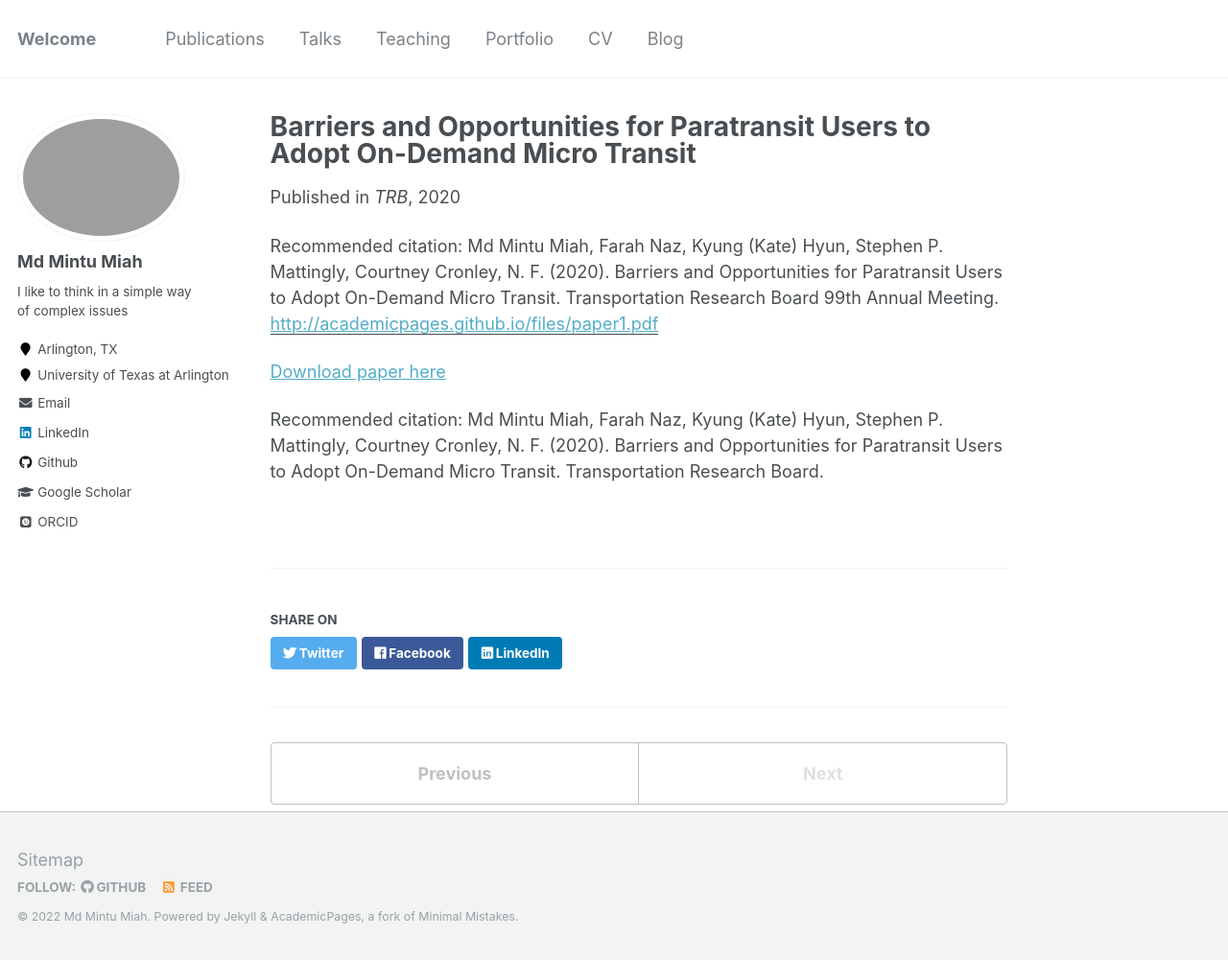
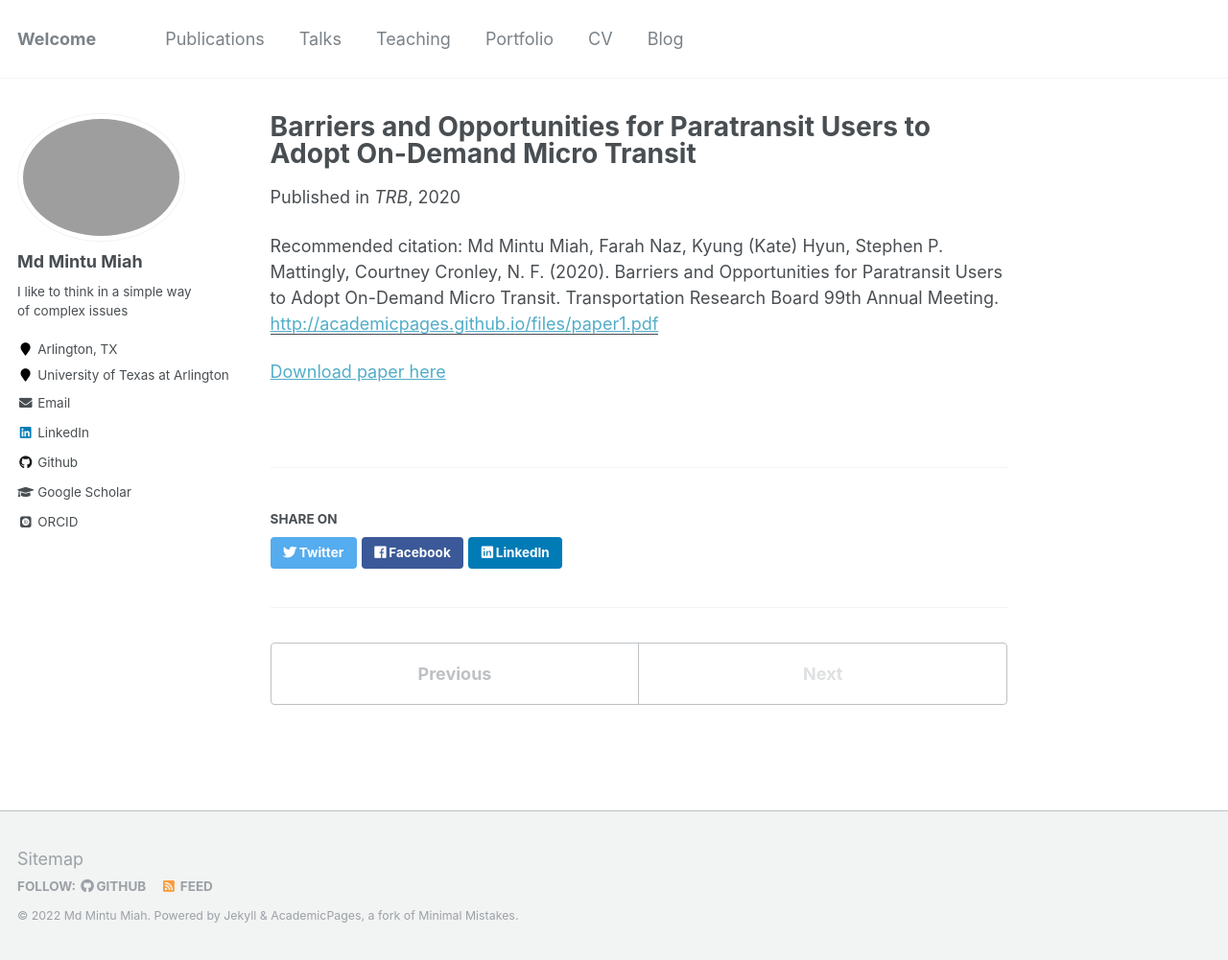
Before and after one commit to mintu07ruet/mintu07ruet.github.io, a Jekyll site: the page built from _publications/Paratransit.md, in a window 1280 px wide and 1001 px high. Shown: the whole window at 96% size. Built offline with Jekyll 4.4.1, drawn with Linux system fonts in a browser that asks for light colours; some web fonts are replaced.

Commit message:
Update Paratransit.md

```diff
--- a/_publications/Paratransit.md
+++ b/_publications/Paratransit.md
@@ -11,5 +11,3 @@ citation: 'Md Mintu Miah, Farah Naz, Kyung (Kate) Hyun, Stephen P. Mattingly, Co
 
 
 [Download paper here](http://academicpages.github.io/files/paper1.pdf)
-
-Recommended citation: Md Mintu Miah, Farah Naz, Kyung (Kate) Hyun, Stephen P. Mattingly, Courtney Cronley, N. F. (2020). Barriers and Opportunities for Paratransit Users to Adopt On-Demand Micro Transit. Transportation Research Board.
```
